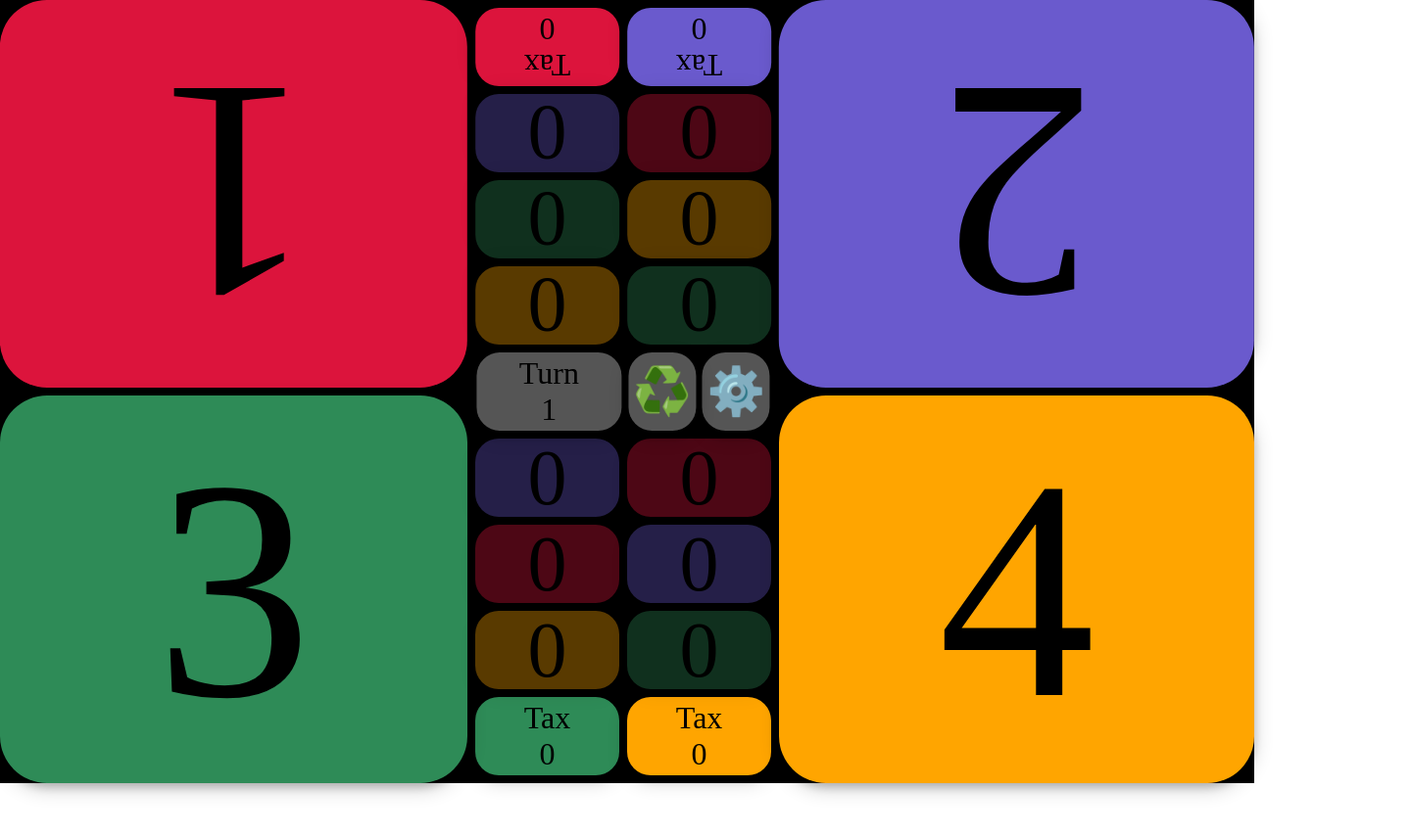
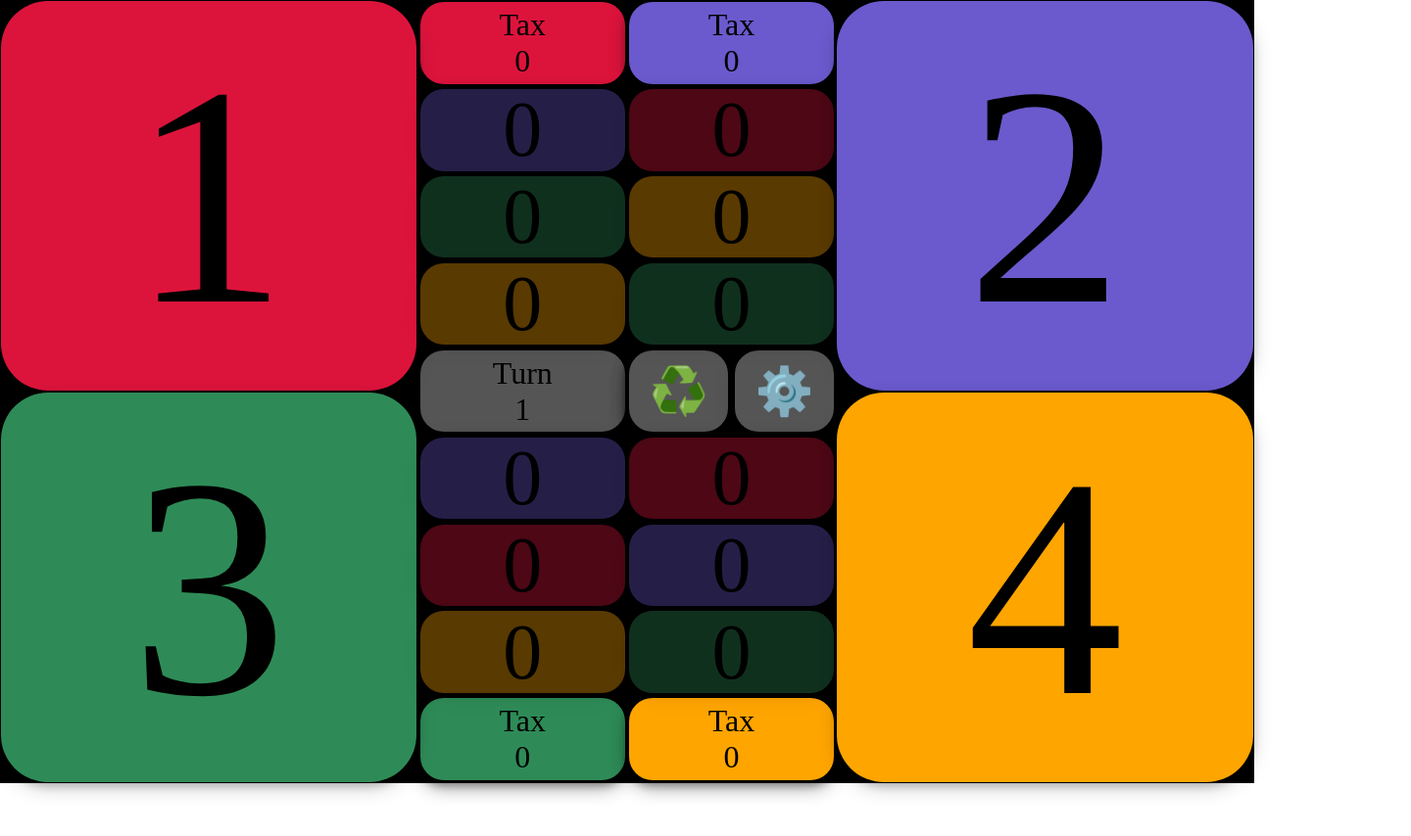
Before and after one commit to SilverGekko/silvergekko.github.io, a plain HTML site: page index.html in a window 1280 px wide. Shown: the whole page at 98% size, 1440 px wide, since content can reach past the window. Drawn offline with Linux system fonts and the light colour scheme.

Commit message:
refactor landscape to match portrait organization

```diff
--- a/index.css
+++ b/index.css
@@ -17,14 +17,25 @@
     position: absolute;
     width: 100%;
     height: 100%;
+  }
+
+  .column {
+    float: left;
+    width: 33.33%;
+    height: 100%;
     display: grid;
-    grid-template-columns: 50% 50%;
+  }
+
+  .row {
+    height: 100%;
+    width: 100%;
   }
 
   .item {
+    width: 100%;
+    height: 100%;
     box-sizing: border-box;
-    display: flex;
-    flex-direction: column;
+    padding: 0.1vw;
   }
 
   .top {
@@ -51,12 +62,17 @@
 
   .main-life {
     box-shadow: 0 4px 8px 0 rgba(0, 0, 0, 0.2), 0 6px 20px 0 rgba(0, 0, 0, 0.19);
-    width: 85%;
     height: 100%;
     /* these three items will center the contents */
     display: flex;
     position: relative;
     border-radius: 6vh;
+  }
+
+  #up-to-down-cmdr-dmg-container {
+    display: flex;
+    flex-direction: row;
+    flex-wrap: wrap;
   }
 
   .spanner {
@@ -151,17 +167,32 @@
   }
 
   .cmd-dmg-side,
+  .cmd-dmg-outer,
   #turn-counter,
   #open-settings-container,
   #reset {
     border-radius: 3vh;
     box-shadow: 0 4px 8px 0 rgba(0, 0, 0, 0.2), 0 6px 20px 0 rgba(0, 0, 0, 0.19);
-    height: 50%;
-    width: 11.5vw;
-    margin-bottom: 1vh;
+    height: 11%;
+    width: 50%;
+    /* margin-bottom: 1vh; */
     display: flex;
     justify-content: center;
     align-items: center;
+  }
+
+  .cmd-dmg-outer {
+    box-sizing: border-box;
+    padding: 0.18vw;
+  }
+
+  .cmd-dmg-side {
+    height: 100%;
+    width: 100%;
+  }
+
+  #player1 {
+    box-sizing: border-box;
   }
 
   #settings {
@@ -179,12 +210,21 @@
     justify-content: center;
     align-items: center;
     box-sizing: border-box;
+
     padding: 2vh;
   }
 
   .big-color {
     width: 100%;
     height: 100%;
+  }
+
+  .big-color:nth-child(3) {
+    grid-column: 1;
+  }
+
+  .big-color:nth-child(4) {
+    grid-column: 2;
   }
 
   #blank-out {
@@ -198,6 +238,7 @@
   }
 
   .fade-in-settings {
+    grid-template-columns: 50% 50%;
     animation: fadeInSettings .3s forwards;
   }
 
@@ -245,12 +286,8 @@
     visibility: hidden;
   }
 
-  .up .cmd-dmg-side:last-child {
-    margin-bottom: 0;
-  }
-
   #open-settings-container {
-    position: fixed; /* or absolute */
+    /* position: fixed;
     position: absolute;
     margin: auto;
     left: 86%;
@@ -258,38 +295,28 @@
     width: 5.4vw;
     height:10vh;
     left: 58.68%;
-    transform: translate(-50%, -50%);
+    transform: translate(-50%, -50%); */
+    height: 100%;
   }
 
   #reset {
-    position: fixed; /* or absolute */
+    /* position: fixed;
     position: absolute;
     margin: auto;
     top: 50%;
     height:10vh;
     width: 5.4vw;
     left: 52.78%;
-    transform: translate(-50%, -50%);
+    transform: translate(-50%, -50%); */
+    height: 100%;
+    margin-right: 0.5vw;
   }
 
+  #reset-and-settings-container,
   #turn-counter {
-    position: fixed; /* or absolute */
-    position: absolute;
-    margin: auto;
-    top: 50%;
-    left: 43.78%;
-    height:10vh;
-    transform: translate(-50%, -50%);
-  }
-
-  .cmd-dmg-bottom {
+    width: 50%;
+    width: 100%;
     height: 100%;
-    width: 13.5vw;
-    float: right;
-    margin-left: 1vh;
-    display: flex;
-    justify-content: center;
-    align-items: center;
   }
 
   .up .main-life,
@@ -297,7 +324,7 @@
     transform: rotate(180deg);
   }
 
-  #player1 .main-life,
+  #player1.main-life,
   #p1p1-container,
   #p2p1-container,
   #p3p1-container,
@@ -305,7 +332,7 @@
     background-color: Crimson;
   }
 
-  #player2 .main-life,
+  #player2.main-life,
   #p1p2-container,
   #p2p2-container,
   #p3p2-container,
@@ -313,7 +340,7 @@
     background-color: SlateBlue;
   }
 
-  #player3 .main-life,
+  #player3.main-life,
   #p1p3-container,
   #p2p3-container,
   #p3p3-container,
@@ -321,7 +348,7 @@
     background-color: SeaGreen;
   }
 
-  #player4 .main-life,
+  #player4.main-life,
   #p1p4-container,
   #p2p4-container,
   #p3p4-container,
@@ -688,16 +715,6 @@
     transform: rotate(90deg);
   }
 
-  .cmd-dmg-bottom {
-    height: 100%;
-    width: 13.5vw;
-    float: right;
-    margin-left: 1vh;
-    display: flex;
-    justify-content: center;
-    align-items: center;
-  }
-
   #player1 .main-life,
   #p1p1-container,
   #p2p1-container,
--- a/index.html
+++ b/index.html
@@ -13,7 +13,6 @@
     />
   <title>LifeCounter</title>
   <link rel="icon" type="image/x-icon" href="favicon.png">
-  <!-- <link rel="stylesheet" href="static/index.css"> -->
   <link rel="stylesheet" href="index.css">
   <script src="index.js"></script>
 </head>
@@ -189,150 +188,175 @@
   </div>
   <div id="landscape">
     <div class="main-win">
-      <div class="item left up" id="player1">
-        <div class="top">
-          <div class="main-life color1">
-            <div class="button-span decrease" id="p1-decrease"></div>
-            <div class="button-span increase" id="p1-increase"></div>
-            <div class="life life-main" id="p1-text-L"></div>
+      <div class="row">
+        <div class="column">
+          <div class="item">
+            <div class="main-life color1" id="player1">
+              <div class="button-span decrease" id="p1-decrease"></div>
+              <div class="button-span increase" id="p1-increase"></div>
+              <div class="life life-main" id="p1-text-L"></div>
+            </div>
           </div>
-          <div class="main-sidebar">
+          <div class="item">
+            <div class="main-life color3" id="player3">
+              <div class="button-span decrease" id="p3-decrease"></div>
+              <div class="button-span increase" id="p3-increase"></div>
+              <div class="life life-main" id="p3-text-L"></div>
+            </div>
+          </div>
+        </div>
+        <div class="column" id="up-to-down-cmdr-dmg-container">
+          <div class="cmd-dmg-outer">
             <div class="cmd-dmg-side color1" id="p1p1-container">
               <div class="single-button count-by-one tax" id="p1p1-increase"></div>
               <div class="life tax-text right" id="p1p1-text-L"></div>
             </div>
+          </div>
+          <div class="cmd-dmg-outer">
+            <div class="cmd-dmg-side color2" id="p2p2-container">
+              <div class="single-button count-by-one tax" id="p2p2-increase"></div>
+              <div class="life tax-text" id="p2p2-text-L"></div>
+            </div>
+          </div>
+          <div class="cmd-dmg-outer">
             <div class="cmd-dmg-side color2 idle" id="p1p2-container">
               <div class="button-span decrease cmdr-dmg" id="p1p2-decrease"></div>
               <div class="button-span increase cmdr-dmg" id="p1p2-increase"></div>
               <div class="life life-cmdr-dmg" id="p1p2-text-L"></div>
             </div>
+          </div>
+          <div class="cmd-dmg-outer">
+            <div class="cmd-dmg-side color1 idle" id="p2p1-container">
+              <div class="button-span decrease cmdr-dmg" id="p2p1-decrease"></div>
+              <div class="button-span increase cmdr-dmg" id="p2p1-increase"></div>
+              <div class="life life-cmdr-dmg" id="p2p1-text-L"></div>
+            </div>
+          </div>
+          <div class="cmd-dmg-outer">
             <div class="cmd-dmg-side color3 idle" id="p1p3-container">
               <div class="button-span decrease cmdr-dmg" id="p1p3-decrease"></div>
               <div class="button-span increase cmdr-dmg" id="p1p3-increase"></div>
-              <div class="life life-cmdr-dmg" id="p1p3-text-L"></div>
+            <div class="life life-cmdr-dmg" id="p1p3-text-L"></div>
             </div>
+          </div>
+          <div class="cmd-dmg-outer">
+            <div class="cmd-dmg-side color4 idle" id="p2p4-container">
+              <div class="button-span decrease cmdr-dmg" id="p2p4-decrease"></div>
+              <div class="button-span increase cmdr-dmg" id="p2p4-increase"></div>
+              <div class="life life-cmdr-dmg" id="p2p4-text-L"></div>
+            </div>
+          </div>
+          <div class="cmd-dmg-outer">
             <div class="cmd-dmg-side color4 idle" id="p1p4-container">
               <div class="button-span decrease cmdr-dmg" id="p1p4-decrease"></div>
               <div class="button-span increase cmdr-dmg" id="p1p4-increase"></div>
               <div class="life life-cmdr-dmg" id="p1p4-text-L"></div>
             </div>
           </div>
-        </div>
-        <div class="bottom"></div>
-      </div>
-      <div class="item right up" id="player2">
-        <div class="top">
-          <div class="main-sidebar">
-            <div class="cmd-dmg-side color2" id="p2p2-container">
-              <div class="single-button count-by-one tax" id="p2p2-increase"></div>
-              <div class="life tax-text" id="p2p2-text-L"></div>
-            </div>
-            <div class="cmd-dmg-side color1 idle" id="p2p1-container">
-              <div class="button-span decrease cmdr-dmg" id="p2p1-decrease"></div>
-              <div class="button-span increase cmdr-dmg" id="p2p1-increase"></div>
-              <div class="life life-cmdr-dmg" id="p2p1-text-L"></div>
-            </div>
-            <div class="cmd-dmg-side color4 idle" id="p2p4-container">
-              <div class="button-span decrease cmdr-dmg" id="p2p4-decrease"></div>
-              <div class="button-span increase cmdr-dmg" id="p2p4-increase"></div>
-              <div class="life life-cmdr-dmg" id="p2p4-text-L"></div>
-            </div>
+          <div class="cmd-dmg-outer">
             <div class="cmd-dmg-side color3 idle" id="p2p3-container">
               <div class="button-span decrease cmdr-dmg" id="p2p3-decrease"></div>
               <div class="button-span increase cmdr-dmg" id="p2p3-increase"></div>
               <div class="life life-cmdr-dmg" id="p2p3-text-L"></div>
             </div>
           </div>
-          <div class="main-life color2">
-            <div class="button-span decrease" id="p2-decrease"></div>
-            <div class="button-span increase" id="p2-increase"></div>
-            <div class="life life-main" id="p2-text-L"></div>
+          <div class="cmd-dmg-outer">
+            <div class="cmd-dmg-side">
+              <div id="turn-counter">
+                <div class="single-button count-by-one turn" id="turn-increase"></div>
+                <div class="life turn-text" id="turn-text-L"></div>
+            </div>
+            </div>
           </div>
-        </div>
-        <div class="bottom"></div>
-      </div>
-      <div class="item left down" id="player3">
-        <div class="bottom"></div>
-        <div class="top">
-          <div class="main-life color3">
-            <div class="button-span decrease" id="p3-decrease"></div>
-            <div class="button-span increase" id="p3-increase"></div>
-            <div class="life life-main" id="p3-text-L"></div>
+          <div class="cmd-dmg-outer">
+            <div class="cmd-dmg-side">
+              <div id="reset-and-settings-container" class="cmd-dmg-side">
+                <div id="reset">
+                  <div class="single-button count-by-one-reset reset-all"></div>
+                  <div class="life reset-text util-text">♻️</div>
+                </div>
+                <div id="open-settings-container">
+                  <div class="single-button count-by-one-special open-settings"></div>
+                  <div class="life settings-text util-text">⚙️</div>
+                </div>
+              </div>
+            </div>
           </div>
-          <div class="main-sidebar">
+          <div class="cmd-dmg-outer">
             <div class="cmd-dmg-side color2 idle" id="p3p2-container">
               <div class="button-span decrease cmdr-dmg" id="p3p2-decrease"></div>
               <div class="button-span increase cmdr-dmg" id="p3p2-increase"></div>
               <div class="life life-cmdr-dmg" id="p3p2-text-L"></div>
             </div>
+          </div>
+          <div class="cmd-dmg-outer">
+            <div class="cmd-dmg-side color1 idle" id="p4p1-container">
+              <div class="button-span decrease cmdr-dmg" id="p4p1-decrease"></div>
+              <div class="button-span increase cmdr-dmg" id="p4p1-increase"></div>
+              <div class="life life-cmdr-dmg" id="p4p1-text-L"></div>
+            </div>
+          </div>
+          <div class="cmd-dmg-outer">
             <div class="cmd-dmg-side color1 idle" id="p3p1-container">
               <div class="button-span decrease cmdr-dmg" id="p3p1-decrease"></div>
               <div class="button-span increase cmdr-dmg" id="p3p1-increase"></div>
               <div class="life life-cmdr-dmg" id="p3p1-text-L"></div>
             </div>
+          </div>
+          <div class="cmd-dmg-outer">
+            <div class="cmd-dmg-side color2 idle" id="p4p2-container">
+              <div class="button-span decrease cmdr-dmg" id="p4p2-decrease"></div>
+              <div class="button-span increase cmdr-dmg" id="p4p2-increase"></div>
+              <div class="life life-cmdr-dmg" id="p4p2-text-L"></div>
+            </div>
+          </div>
+          <div class="cmd-dmg-outer">
             <div class="cmd-dmg-side color4 idle" id="p3p4-container">
               <div class="button-span decrease cmdr-dmg" id="p3p4-decrease"></div>
               <div class="button-span increase cmdr-dmg" id="p3p4-increase"></div>
               <div class="life life-cmdr-dmg" id="p3p4-text-L"></div>
             </div>
+          </div>
+          <div class="cmd-dmg-outer">
+            <div class="cmd-dmg-side color3 idle" id="p4p3-container">
+              <div class="button-span decrease cmdr-dmg" id="p4p3-decrease"></div>
+              <div class="button-span increase cmdr-dmg" id="p4p3-increase"></div>
+              <div class="life life-cmdr-dmg" id="p4p3-text-L"></div>
+            </div>
+          </div>
+          <div class="cmd-dmg-outer">
             <div class="cmd-dmg-side color3" id="p3p3-container">
               <div class="single-button count-by-one tax" id="p3p3-increase"></div>
               <div class="life tax-text" id="p3p3-text-L"></div>
             </div>
           </div>
-        </div>
-      </div>
-      <div class="item right down" id="player4">
-        <div class="bottom"></div>
-        <div class="top">
-          <div class="main-sidebar">
-            <div class="cmd-dmg-side color1 idle" id="p4p1-container">
-              <div class="button-span decrease cmdr-dmg" id="p4p1-decrease"></div>
-              <div class="button-span increase cmdr-dmg" id="p4p1-increase"></div>
-              <div class="life life-cmdr-dmg" id="p4p1-text-L"></div>
-            </div>
-            <div class="cmd-dmg-side color2 idle" id="p4p2-container">
-              <div class="button-span decrease cmdr-dmg" id="p4p2-decrease"></div>
-              <div class="button-span increase cmdr-dmg" id="p4p2-increase"></div>
-              <div class="life life-cmdr-dmg" id="p4p2-text-L"></div>
-            </div>
-            <div class="cmd-dmg-side color3 idle" id="p4p3-container">
-              <div class="button-span decrease cmdr-dmg" id="p4p3-decrease"></div>
-              <div class="button-span increase cmdr-dmg" id="p4p3-increase"></div>
-              <div class="life life-cmdr-dmg" id="p4p3-text-L"></div>
-            </div>
+          <div class="cmd-dmg-outer">
             <div class="cmd-dmg-side color4" id="p4p4-container">
               <div class="single-button count-by-one tax" id="p4p4-increase"></div>
               <div class="life tax-text" id="p4p4-text-L"></div>
             </div>
           </div>
-          <div class="main-life color4">
-            <div class="button-span decrease" id="p4-decrease"></div>
-            <div class="button-span increase" id="p4-increase"></div>
-            <div class="life life-main" id="p4-text-L"></div>
+        </div>
+        <div class="column">
+          <div class="item">
+            <div class="main-life color2" id="player2">
+              <div class="button-span decrease" id="p2-decrease"></div>
+              <div class="button-span increase" id="p2-increase"></div>
+              <div class="life life-main" id="p2-text-L"></div>
+            </div>
+          </div>
+          <div class="item">
+            <div class="main-life color4" id="player4">
+              <div class="button-span decrease" id="p4-decrease"></div>
+              <div class="button-span increase" id="p4-increase"></div>
+              <div class="life life-main" id="p4-text-L"></div>
+            </div>
           </div>
         </div>
       </div>
     </div>
-    <div id="turn-counter">
-      <div class="single-button count-by-one turn" id="turn-increase"></div>
-      <div class="life turn-text" id="turn-text-L"></div>
-    </div>
-    <div id="open-settings-container">
-      <div class="single-button count-by-one-special open-settings"></div>
-      <div class="life util-text settings-text">⚙️</div>
-    </div>
-    <div id="reset">
-      <div class="single-button count-by-one-reset reset-all"></div>
-      <div class="life util-text reset-text">♻️</div>
-    </div>
   </div>
   <div class="main-win fade-out-bg hidden" id="blank-out"></div>
-  <div class="main-win fade-out-settings hidden" id="settings">
-    <!-- <input type="color" class="big-color up left" id="p1-color"></input>
-    <input type="color" class="big-color up right" id="p2-color"></input>
-    <input type="color" class="big-color down left" id="p3-color"></input>
-    <input type="color" class="big-color down right" id="p4-color"></input> -->
-  </div>
+  <div class="main-win fade-out-settings hidden" id="settings"></div>
 </body>
 </html>
```
